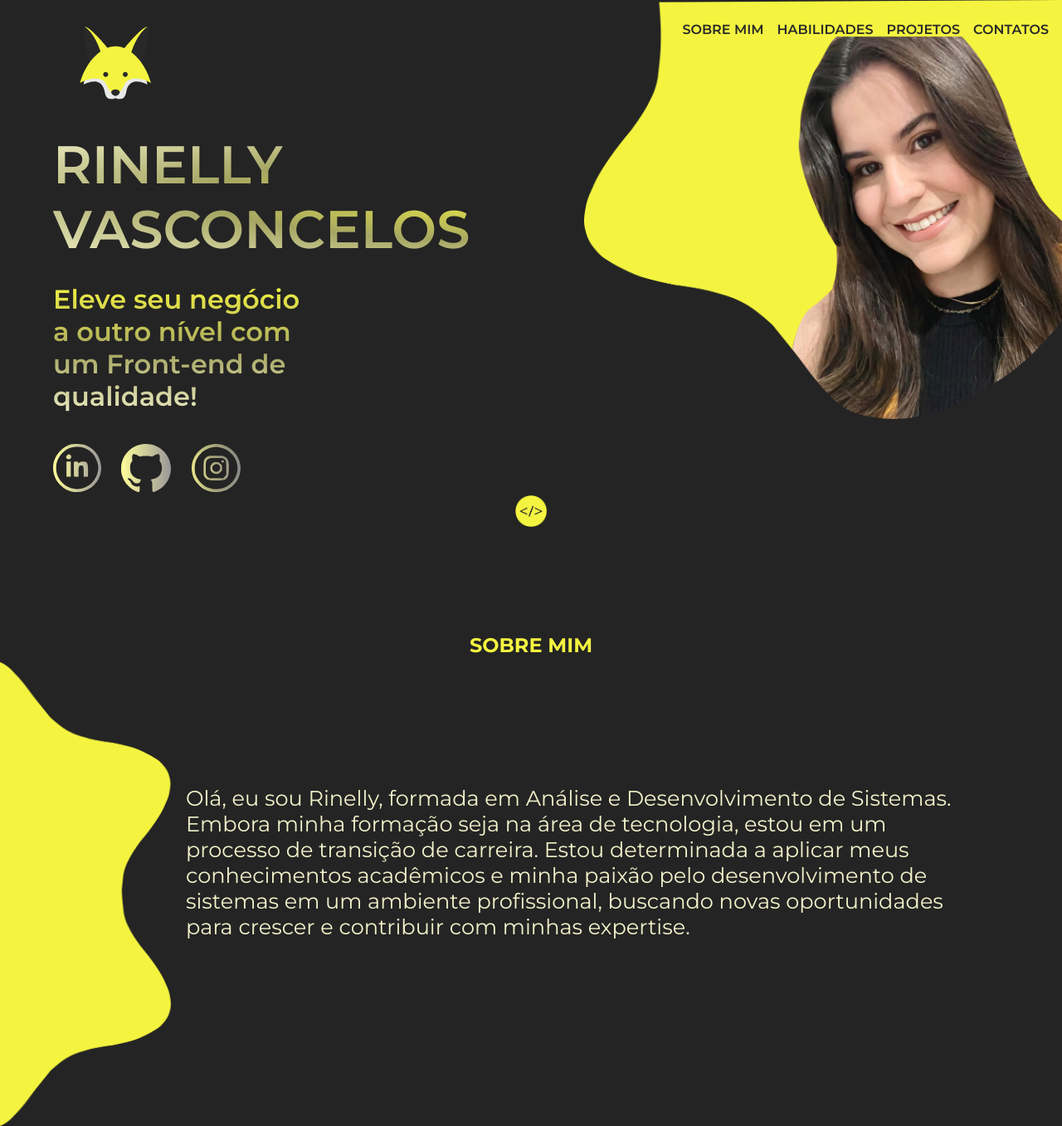
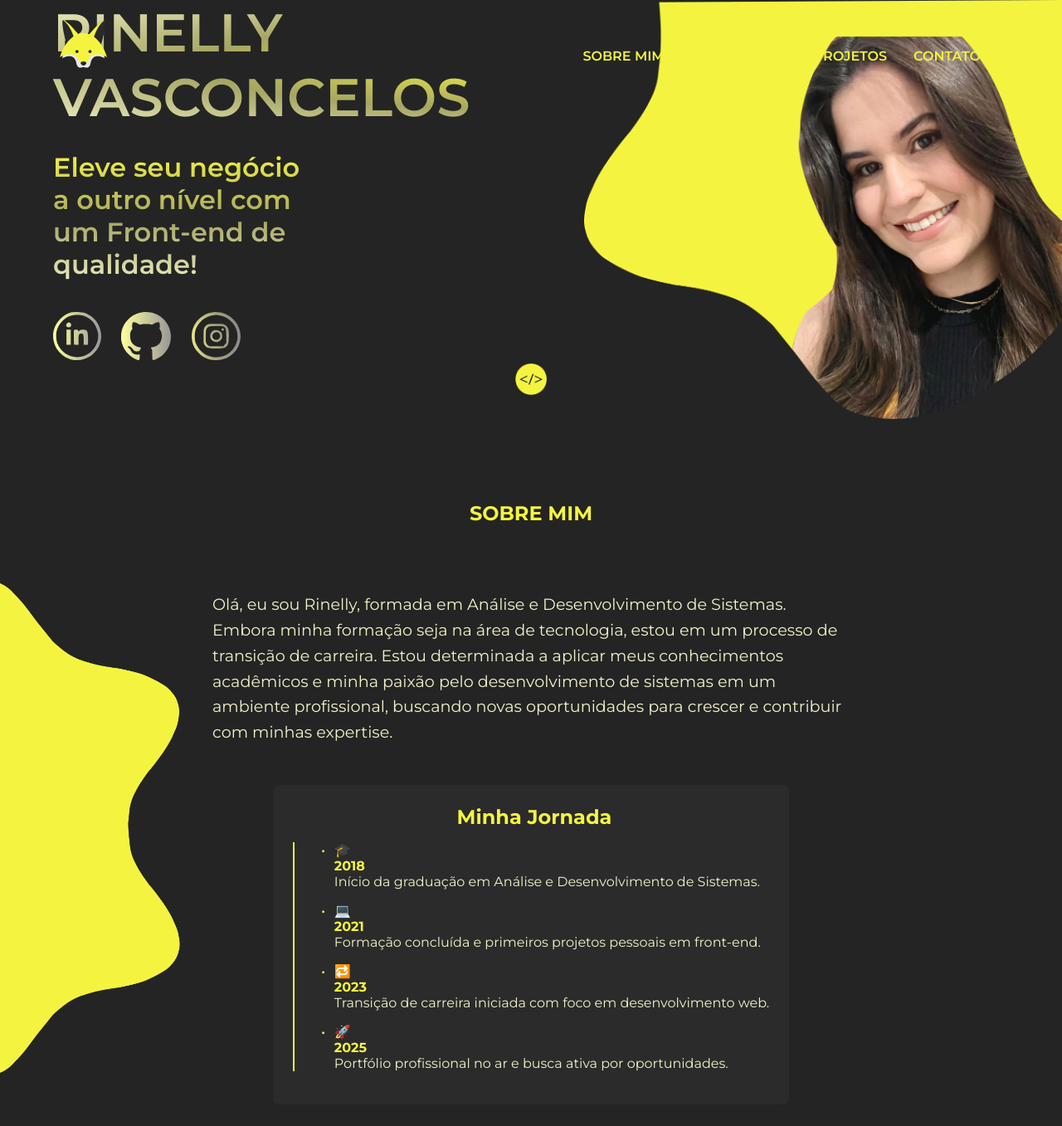
Before and after one commit to Rinelly/portfolio-rinelly, a plain HTML site: page index.html in a window 1280 px wide. Shown: the top 1357 px of the page at 83% size. Drawn offline with Linux system fonts and the light colour scheme.

Commit message:
Alterações no estilo e na estrutura

```diff
--- a/index.html
+++ b/index.html
@@ -13,10 +13,11 @@
 </head>
 <body>
     <header>
-        <div class="logo-raposa">
+        <div class="container">
+             <a href="#" class="logo-raposa">
             <img src="assets/image/raposa.svg" alt="Logo de uma raposa em preto e amarelo.">
-        </div>
-        <nav id="navbar">
+            </a>
+            <nav class="navbar" aria-label="Menu principal">
                 <ul class="nav-list">
                     <li><a href="#secao-sobre-mim">SOBRE MIM</a></li>
                     <li><a href="#secao-habilidades">HABILIDADES</a></li>
@@ -24,24 +25,50 @@
                     <li><a href="#secao-contato">CONTATOS</a></li>
                 </ul>
             </nav>
+        </div>
     </header>
     <main>
-        <section>
+        <section id="apresentacao">
             <h1>RINELLY<br>VASCONCELOS </h1>
             <h2>Eleve seu negócio a outro nível com um Front-end de qualidade!</h2>
             <div class="icones-redes-sociais">
-                <a href="https://www.linkedin.com/in/rinelly-vasconcelos-989297142/" target="_blank"><img src="./assets/icon/linkedin.svg" alt="Logo do Linkedin"></a>
-                <a href="https://github.com/Rinelly" target="_blank"><img src="./assets/icon/github.svg" alt="Logo do Gitub"></a>
-                <a href="https://www.instagram.com/rinellyvasconcelos/" target="_blank"><img src="./assets/icon/instagram.svg" alt="Logo do Instagram"></a>
+                <a href="https://www.linkedin.com/in/rinelly-vasconcelos-989297142/" target="_blank"><img src="./assets/icon/linkedin.svg" alt="Perfil de Rinelly no LinkedIn"></a>
+                <a href="https://github.com/Rinelly" target="_blank"><img src="./assets/icon/github.svg" alt="Perfil de Rinelly no Gitub"></a>
+                <a href="https://www.instagram.com/rinellyvasconcelos/" target="_blank"><img src="./assets/icon/instagram.svg" alt="Perfil de Rinelly no Instagram"></a>
             </div>
-            <img class="simbolo-dev" src="assets/image/simbolo.png" alt="simbolo do desenvolvedor">
+            <img class="simbolo-dev" src="assets/image/simbolo.png" alt="">
         </section>
-        <section>
-            <h3 class="sobre-mim" id="secao-sobre-mim">SOBRE MIM</h3>
-            <div class="container-imagem-esquerda">
+        <section id="secao-sobre-mim">
+            <h3 class="sobre-mim">SOBRE MIM</h3>
+            <div class="sobre-container">
                 <div class="imagem-esquerda"></div>
-                <span class="texto-sobre-mim">Olá, eu sou Rinelly, formada em Análise e Desenvolvimento de Sistemas. Embora minha formação seja na área de tecnologia, estou em um  processo de transição de carreira. Estou determinada a aplicar meus conhecimentos acadêmicos e minha paixão pelo desenvolvimento de sistemas em um ambiente profissional, buscando novas oportunidades para crescer e contribuir com minhas expertise.</span>
+                <p class="texto-sobre-mim">
+                    Olá, eu sou Rinelly, formada em Análise e Desenvolvimento de Sistemas. Embora minha formação seja na área de tecnologia, estou em um processo de transição de carreira. Estou determinada a aplicar meus conhecimentos acadêmicos e minha paixão pelo desenvolvimento de sistemas em um ambiente profissional, buscando novas oportunidades para crescer e contribuir com minhas expertise.
+                </p>
+            <div class="jornada">
+                <h4 class="titulo-timeline">Minha Jornada</h4>
+                <ul class="timeline-lista">
+                    <li>
+                        <span class="ano">🎓 2018</span>
+                        <p>Início da graduação em Análise e Desenvolvimento de Sistemas.</p>
+                    </li>
+                    <li>
+                        <span class="ano">💻 2021</span>
+                        <p>Formação concluída e primeiros projetos pessoais em front-end.</p>
+                    </li>
+                    <li>
+                        <span class="ano">🔁 2023</span>
+                        <p>Transição de carreira iniciada com foco em desenvolvimento web.</p>
+                    </li>
+                    <li>
+                        <span class="ano">🚀 2025</span>
+                        <p>Portfólio profissional no ar e busca ativa por oportunidades.</p>
+                    </li>
+                </ul>
             </div>
+            </div>
+        </section>
+
         <h3 id="secao-habilidades">HABILIDADES</h3>
             <figure class="imagens-habilidades">
                 <img src="assets/icon/html.svg" alt="Logo HTML 5">
--- a/style.css
+++ b/style.css
@@ -19,30 +19,50 @@ a{
 }
 
 header {
+    position: absolute;
+    top: 0;
+    left: 0;
+    width: 100%;
+    z-index: 10;
+    background-color: transparent;
+    padding: 1.5rem 0;
+}
+
+header .container {
     display: flex;
     justify-content: space-between;
-
+    align-items: center;
+    max-width: 1200px;
+    margin: 0 auto;
+    padding: 0 2rem;
 }
 
-.logo-raposa {
-    padding: 2rem 6rem ;
+.logo-raposa img {
+    max-height: 60px;
 }
 
-header nav#navbar{
+header nav.navbar{
     margin-top: 2%;
     padding: 0 1rem;
 }
 
-header nav#navbar ul.nav-list{
+.nav-list {
     display: flex;
     list-style: none;
-    gap: 1rem;
+    gap: 2rem;
 }
 
-header nav#navbar ul.nav-list li a {
-    color: #292929;
+.nav-list li a {
+    color: #F4F440;
     font-size: 1rem;
     font-weight: 600;
+    transition: color 0.3s, border-bottom 0.3s;
+    padding-bottom: 4px;
+}
+
+.nav-list li a:hover {
+    color: #A6A663;
+    border-bottom: 2px solid #A6A663;
 }
 
 h1 {
@@ -92,15 +112,6 @@ h2 {
     justify-content: space-between;
 }
 
-.imagem-esquerda {
-    width: 500px;
-    height: 600px;
-    background-image: url("./assets/image/esquerda.png");
-    background-repeat: no-repeat;
-    background-position: left 0 auto;
-    background-size: 50%;
-}
-
 h3 {
     text-align: center;
     color: #F4F440;
@@ -112,16 +123,111 @@ h3 {
     text-align: center;
 }
 
+.sobre-container {
+    position: relative;
+    max-width: 100%;
+    margin: 5% auto;
+    padding: 0 4rem;
+    min-height: 400px; /* altera o tamanho da imagem */
+    display: flex;
+    flex-direction: column;
+    gap: 2rem;
+    align-items: flex-start;
+}
+
+.imagem-esquerda {
+    position: absolute;
+    left: 0;
+    top: 0;
+    bottom: 0;
+    width: 400px; /* altera o tamanho da imagem */
+    background-image: url("./assets/image/esquerda.png");
+    background-repeat: no-repeat;
+    background-position: left center;
+    background-size: contain;
+    z-index: 0;
+    margin-bottom: 2rem;
+}
+
 .texto-sobre-mim {
-    display: block;
+    position: relative;
+    z-index: 1;
+    font-size: 1.2rem;
+    color: #f2f2cb;
+    padding: 1rem;
+    max-width: 800px;
+    margin: 0;
+    line-height: 1.6;
+    text-align: left;
+    margin: 0 auto;
+}
+
+.conteudo-sobre {
+    position: relative;
+    z-index: 1;
+    display: flex;
+    flex-direction: column;
+    gap: 2rem;
+    width: 100%;
+    max-width: 800px;
+    margin: 0 auto;
+}
+
+.jornada {
+    margin: 0 auto;
+    max-width: 800px;
+    background-color: rgba(255, 255, 255, 0.03);
+    border-radius: 8px;
+    padding: 1.5rem;
+}
+
+.titulo-timeline {
+    color: #F4F440;
+    font-size: 1.5rem;
+    margin-bottom: 1rem;
+    padding-left: 0.5rem;
+    text-align: center;
+}
+
+.timeline-lista {
+    list-style: none;
+    padding-left: 0;
+    color: #f2f2cb;
+    text-align: left;
+    position: relative;
+    padding-left: 2rem;
+    border-left: 2px solid #F4F440;
+}
+
+.timeline-lista li {
+    margin-bottom: 1rem;
+    position: relative;
+    padding-left: 1.5rem;
+    padding-left: 1rem;
+}
+
+.timeline-lista li::before {
+    content: "•";
     position: absolute;
-    margin: 12% 10% 10% 15%;
-    font-size: 1.6rem;
-    color: #f2f2cb;
-    align-items: center;
-    word-wrap: break-word;
-    padding: 0 0 0 2rem;
+    left: 0;
+    color: #F4F440;
+    font-size: 1.2rem;
+    line-height: 1;
 }
+
+.ano {
+    font-weight: bold;
+    color: #F4F440;
+    display: inline-block;
+    width: 60px;
+}
+
+
+
+
+
+
+
 
 #secao-habilidades{
     margin-top: 5%;
@@ -216,3 +322,50 @@ footer span {
     color: #F4F440;
     font-size: 1rem;
 }
+
+@media (max-width: 768px) {
+    .sobre-container {
+        flex-direction: column;
+        padding: 0 1.5rem;
+    }
+
+    .conteudo-sobre {
+        gap: 1rem;
+    }
+
+    .imagem-esquerda {
+        display: none;
+    }
+
+    .texto-sobre-mim {
+        padding: 1rem;
+        font-size: 1rem;
+        max-width: 100%;
+    }
+
+    .jornada {
+        padding: 1rem;
+        margin-top: 1rem;
+    }
+
+    .timeline-lista {
+        border-left: none;
+        padding-left: 0;
+    }
+}
+
+@media (max-width: 480px) {
+    .ano {
+        display: block;
+        width: auto;
+        margin-bottom: 0.3rem;
+    }
+
+    .timeline-lista li {
+        padding-left: 0;
+    }
+
+    .timeline-lista li::before {
+        display: none;
+    }
+}
```
Lines whose indentation alone changed are shown as unchanged.
